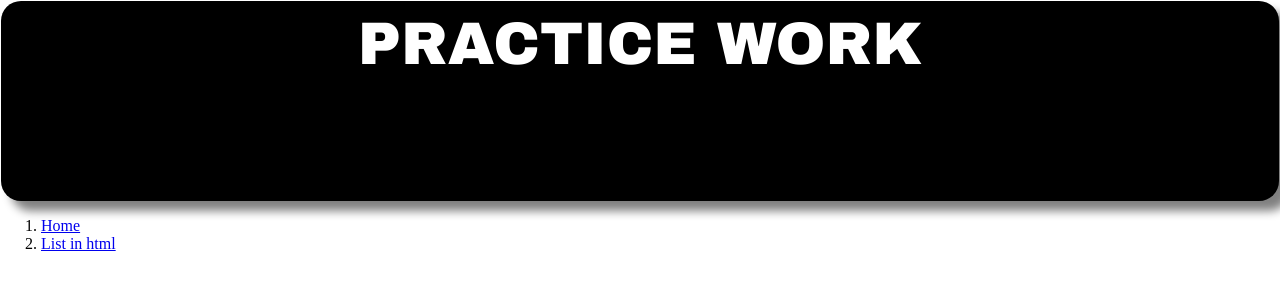
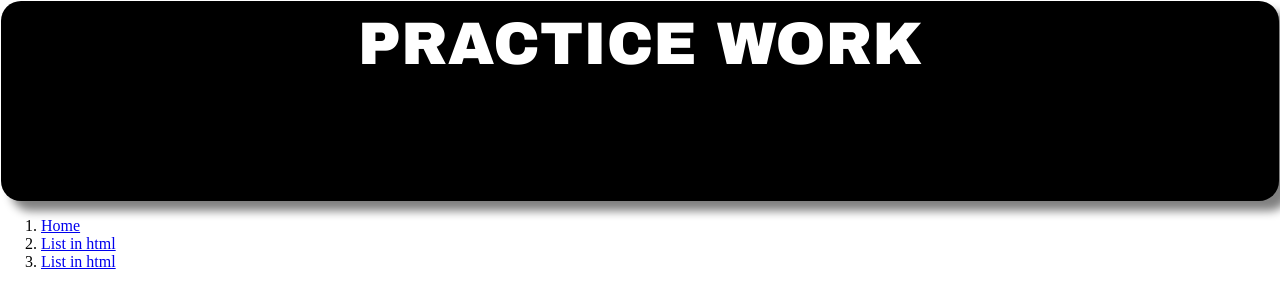
Before and after one commit to Neeraj20025/-neerajweb1-, a plain HTML site: page practice.html in a window 1280 px wide. Drawn offline with Linux system fonts and the light colour scheme.

Commit message:
Update practice.html

```diff
--- a/practice.html
+++ b/practice.html
@@ -44,7 +44,8 @@ cursor:pointer;
  </li>
   <li><a href="list.html">List in html</a>
  </li>
-
+ <li><a href="photo web.html">List in html</a>
+ </li>
 </ol>
 
 
```
